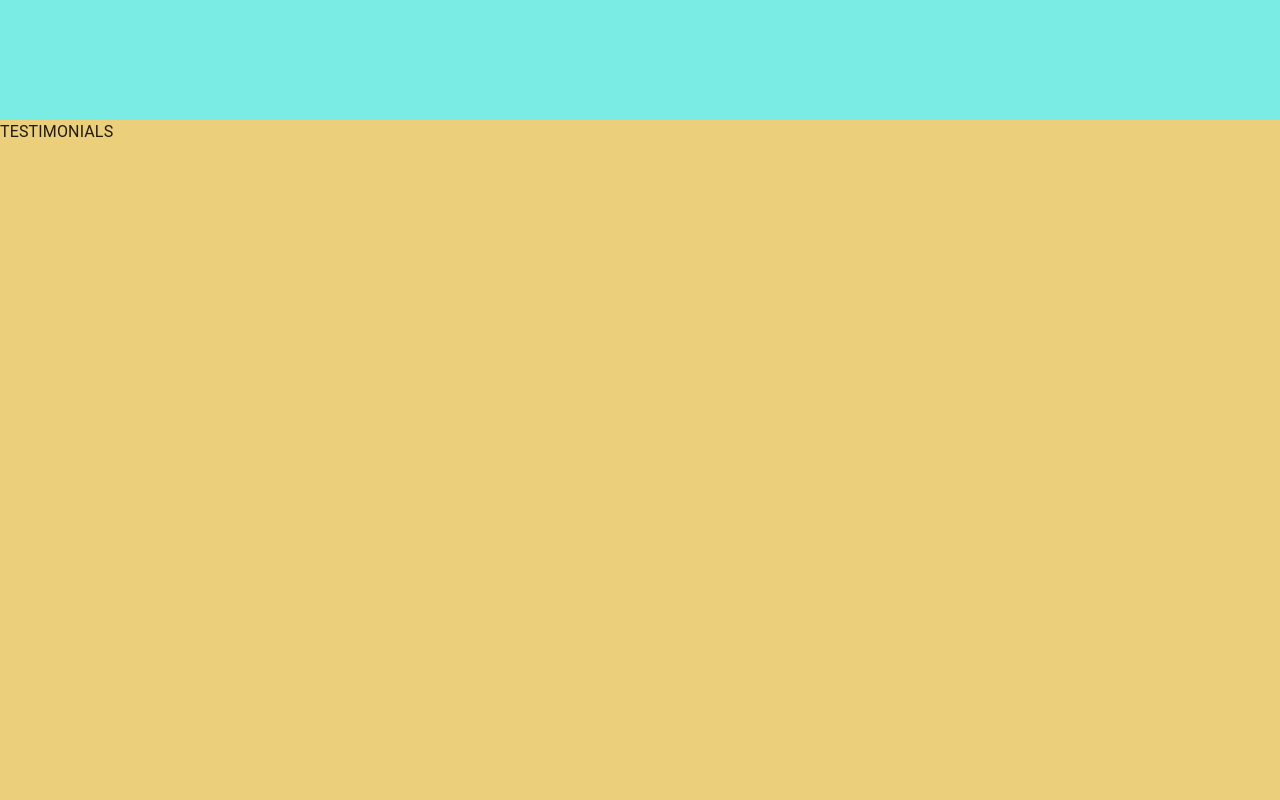
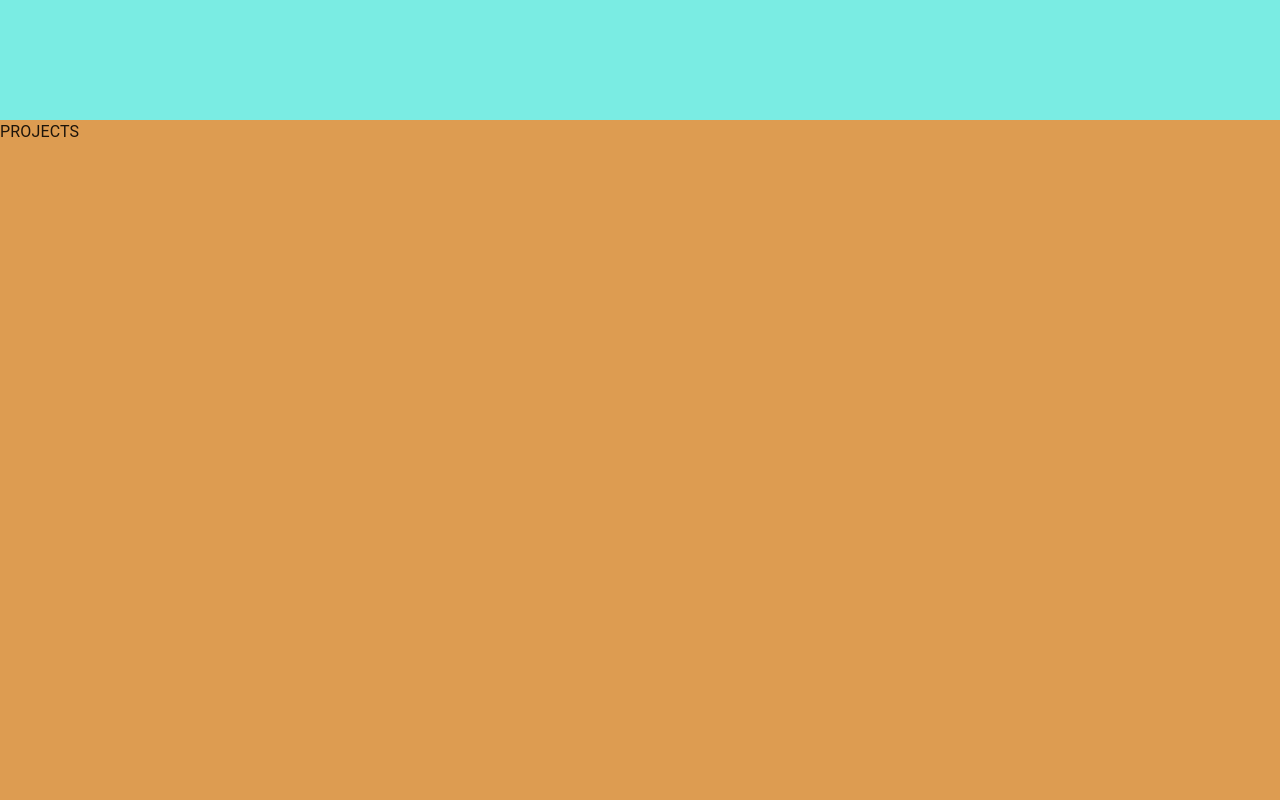
Before and after one commit to antoineludeau/portfolio, a React (Create React App) app: page / in a window 1280 px wide. Shown: the part 1480-2280 px from the top of the page. Built offline with nearby package versions, Linux system fonts and the light colour scheme.

Commit message:
reorganized files and cleaned

```diff
--- a/src/components/organisms/first-screen.tsx
+++ b/src/components/organisms/first-section.tsx
@@ -6,7 +6,7 @@ import useMediaQuery from '@mui/material/useMediaQuery';
 
 import HomeImage from "../../assets/image/home.jpg";
 
-export const FirstScreen = () => {
+export const FirstSection = () => {
   const matches = useMediaQuery('(min-width:600px)');
   const props = useSpring({
     to: { opacity: 1, x: 0 },
@@ -29,7 +29,6 @@ export const FirstScreen = () => {
   return (
     <>
       <Box
-      id='home'
         sx={{
           height: `${matches ? "calc(100vh - 64px)" : "calc(100vh - 56px)"}`,
           backgroundImage: `url(${HomeImage})`,
@@ -70,33 +69,6 @@ export const FirstScreen = () => {
           </Grid>
         </Grid>
       </Box>
-      <Box
-      id='projects'
-        sx={{
-          height: "100vh",
-          backgroundColor:"#7AECE3"
-        }}
-      >
-        PROJECTS
-      </Box>
-      <Box
-      id='testimonials'
-        sx={{
-          height: "100vh",
-          backgroundColor:"#ECCF7A"
-        }}
-      >
-        TESTIMONIALS
-      </Box>
-      <Box
-      id='contacts'
-        sx={{
-          height: "100vh",
-          backgroundColor:"#9DEC7A "
-        }}
-      >
-        CONTACTS
-      </Box>
     </>
   );
 };
--- /dev/null
+++ b/src/components/organisms/fourth-section.tsx
@@ -0,0 +1,17 @@
+import Box from "@mui/material/Box";
+
+export const FourthSection = () => {
+  return (
+    <>
+      <Box
+      id='testtest'
+        sx={{
+          height: "100vh",
+          backgroundColor:"#9c7aec"
+        }}
+      >
+        PROJECTS
+      </Box>
+    </>
+  );
+};
--- a/src/components/organisms/index.tsx
+++ b/src/components/organisms/index.tsx
@@ -1,4 +1,6 @@
-import { FirstScreen } from "./first-screen";
-import { SecondScreen } from "./second-screen";
+import { FirstSection } from "./first-section";
+import { SecondSection } from "./second-section";
+import { ThirdSection } from "./third-section";
+import { FourthSection } from "./fourth-section";
 
-export { FirstScreen, SecondScreen };
+export { FirstSection, SecondSection, ThirdSection, FourthSection };
--- /dev/null
+++ b/src/components/organisms/second-section.tsx
@@ -0,0 +1,17 @@
+import Box from "@mui/material/Box";
+
+export const SecondSection = () => {
+  return (
+    <>
+      <Box
+      id='testtest'
+        sx={{
+          height: "100vh",
+          backgroundColor:"#7AECE3"
+        }}
+      >
+        PROJECTS
+      </Box>
+    </>
+  );
+};
--- a/src/components/organisms/second-screen.tsx
+++ b/src/components/organisms/third-section.tsx
@@ -1,13 +1,16 @@
 import Box from "@mui/material/Box";
 
-export const SecondScreen = () => {
+export const ThirdSection = () => {
   return (
     <>
       <Box
+      id='testtest'
         sx={{
           height: "100vh",
+          backgroundColor:"#dd9c51"
         }}
       >
+        PROJECTS
       </Box>
     </>
   );
--- a/src/components/pages/home.tsx
+++ b/src/components/pages/home.tsx
@@ -1,13 +1,16 @@
 import { TemplateHome } from "../templates";
 
 import { TopBar } from "../molecules";
-import { FirstScreen } from "../organisms";
+import { FirstSection, SecondSection, ThirdSection, FourthSection } from "../organisms";
 
 export const Home = () => {
   return (
     <TemplateHome
       topBar={<TopBar />}
-      firstScreen={<FirstScreen />}
+      firstSection={<FirstSection />}
+      secondSection={<SecondSection/>}
+      thirdSection={<ThirdSection/>}
+      fourthSection={<FourthSection/>}
     />
   );
 };
--- a/src/components/templates/home.tsx
+++ b/src/components/templates/home.tsx
@@ -1,15 +1,38 @@
+import { Grid } from "@mui/material";
 import { BrowserRouter as Router, Route } from "react-router-dom";
 interface TemplateHomeProps {
   topBar: React.ReactNode;
-  firstScreen: any;
+  firstSection: any;
+  secondSection: any;
+  thirdSection: any;
+  fourthSection: any;
 }
 
-export const TemplateHome = ({ topBar, firstScreen }: TemplateHomeProps) => {
+export const TemplateHome = ({
+  topBar,
+  firstSection,
+  secondSection,
+  thirdSection,
+  fourthSection,
+}: TemplateHomeProps) => {
   return (
     <>
       <Router>
         {topBar}
-        {firstScreen}
+        <Grid container spacing={0}>
+          <Grid id="home" item xs={12}>
+            {firstSection}
+          </Grid>
+        </Grid>
+        <Grid id="projects" item xs={12}>
+          {secondSection}
+        </Grid>
+        <Grid id="testimonials" item xs={12}>
+          {thirdSection}
+        </Grid>
+        <Grid id="contacts" item xs={12}>
+          {fourthSection}
+        </Grid>
       </Router>
     </>
   );
```
